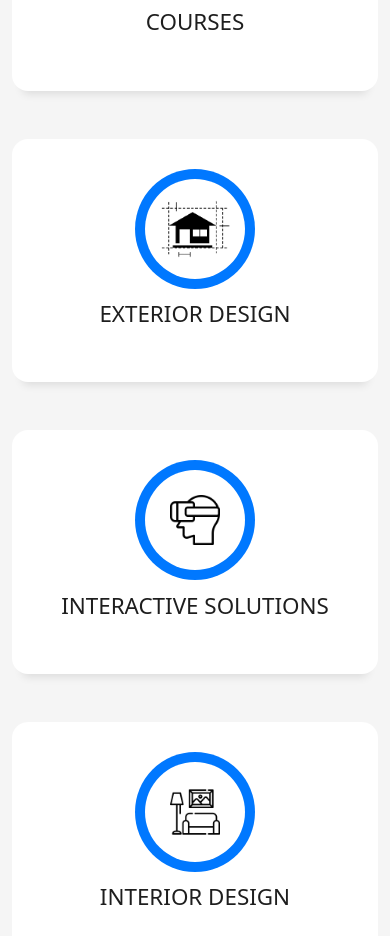
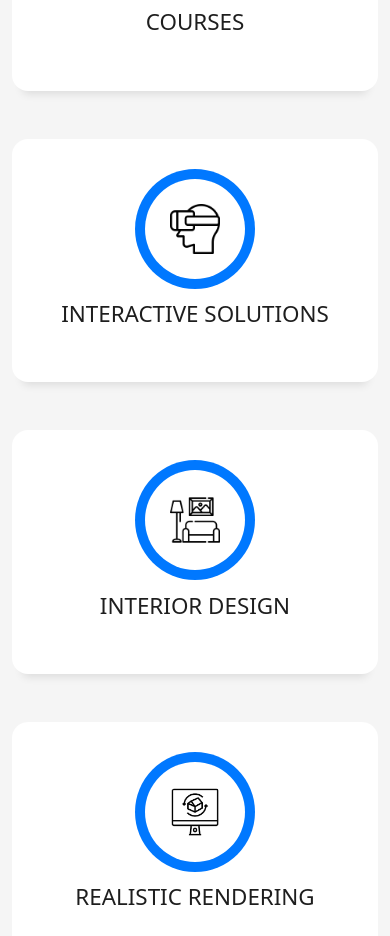
Before and after one commit to Khaled-Emad-Hisham/Khaled-Emad-Hisham.github.io, a plain HTML site: page index.html in a window 390 px wide. Shown: the part 4611-5547 px from the top of the page. Drawn offline with Linux system fonts and the light colour scheme.

Commit message:
Update index.html

```diff
--- a/index.html
+++ b/index.html
@@ -62,7 +62,7 @@
         <div class="container">
           <!--<p class="display-6 color-d">Hello, world!</p>-->
           <h1 class="hero-title mb-4">I am Khaled Emad</h1>
-          <p class="hero-subtitle"><span class="typed" data-typed-items="Architect, Interior designer, Freelancer, Exterior designer ,Graphic designer,Video editor"></span></p>
+          <p class="hero-subtitle"><span class="typed" data-typed-items="Architect, Interior designer, Freelancer, Graphic designer,Video editor"></span></p>
           <!-- <p class="pt-3"><a class="btn btn-primary btn js-scroll px-4" href="#about" role="button">Learn More</a></p> -->
         </div>
       </div>
@@ -220,17 +220,6 @@
               </div>
               <div class="service-content">
                 <h2 class="s-title">Courses</h2>
-
-              </div>
-            </div>
-          </div>
-          <div class="col-md-4">
-            <div class="service-box">
-              <div class="service-ico">
-                <span class="ico-circle"><img src="assets/img/khaled emad/service/exterior design/png-transparent-interior-architecture-building-interior-design-services-computer-icons-building-angle-building-text-removebg-preview.png" height="70px"></span>
-              </div>
-              <div class="service-content">
-                <h2 class="s-title">Exterior Design</h2>
 
               </div>
             </div>
```
